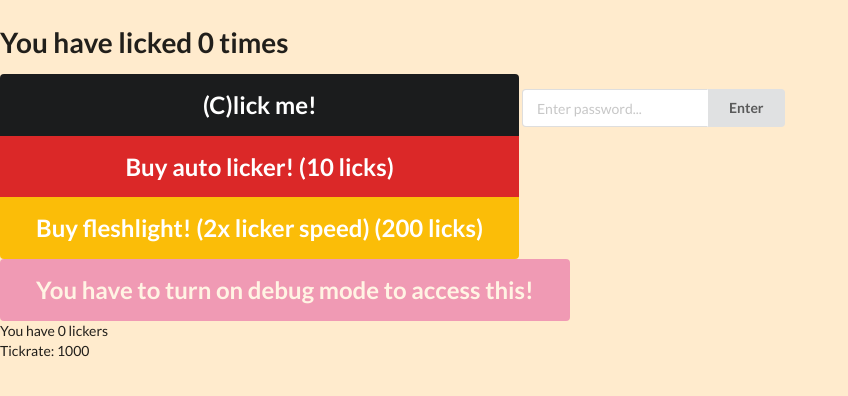
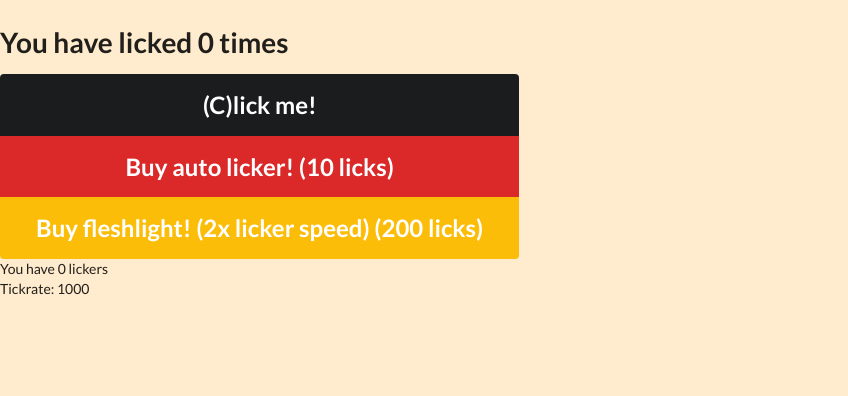
Before and after one commit to dampcow/cock-licker, a plain HTML site: page index.html in a window 1280 px wide. Shown: the whole page, without its empty margins (0-848 px from the left). Drawn offline with nearby package versions, Linux system fonts and the light colour scheme.

Commit message:
removed debug mode

```diff
--- a/index.html
+++ b/index.html
@@ -20,13 +20,13 @@
         <button onclick="buyLicker()" id="licker-price" class="massive ui red button">Buy auto licker! (10 licks)</button>
         <button onclick="buyFleshlight()" id="purchased-fleshlight" class="massive ui yellow button">Buy fleshlight! (2x licker speed) (200 licks)</button>
     </div>
-    <div class="ui action input">
+    <!-- <div class="ui action input">
         <input type="password" placeholder="Enter password..." id="password-input">
         <button class="ui button" onclick="debugMode()" id="password-check">Enter</button>
     </div>
     <div class="ui vertical buttons hidden">
         <button onclick="debugButtonGive()" class="massive ui pink button" id="debug-button-give" disabled="true">You have to turn on debug mode to access this!</button>
-    </div>
+    </div> -->
     <div id="licker-amount">You have 0 lickers</div>
     <div id="tick-rate">Tickrate: 1000</div>
 </body>
--- a/script.js
+++ b/script.js
@@ -50,20 +50,20 @@ function buyFleshlight() {
     }
 }
 
-function debugMode() {
-    const passwordFieldValue = document.getElementById("password-input").value;
-    if (passwordFieldValue == "pen1s") {
-        document.getElementById("password-input").disabled = true;
-        document.getElementById("password-check").disabled = true;
-        document.getElementById("debug-button-give").disabled = false;
-        document.getElementById("debug-button-give").innerHTML = "Give 1000 licks";
-        debugModeIsEnabled = true;
-    }
-}
+// function debugMode() {
+//     const passwordFieldValue = document.getElementById("password-input").value;
+//     if (passwordFieldValue == "pen1s") {
+//         document.getElementById("password-input").disabled = true;
+//         document.getElementById("password-check").disabled = true;
+//         document.getElementById("debug-button-give").disabled = false;
+//         document.getElementById("debug-button-give").innerHTML = "Give 1000 licks";
+//         debugModeIsEnabled = true;
+//     }
+// }
 
-function debugButtonGive() {
-    if (debugModeIsEnabled == true) {
-        licks += 1000
-        document.getElementById("lick-amount").innerHTML = `You have licked ${licks} times`;
-    }
-}
+// function debugButtonGive() {
+//     if (debugModeIsEnabled == true) {
+//         licks += 1000
+//         document.getElementById("lick-amount").innerHTML = `You have licked ${licks} times`;
+//     }
+// }
```
Also changed, not shown: 1 other file.
